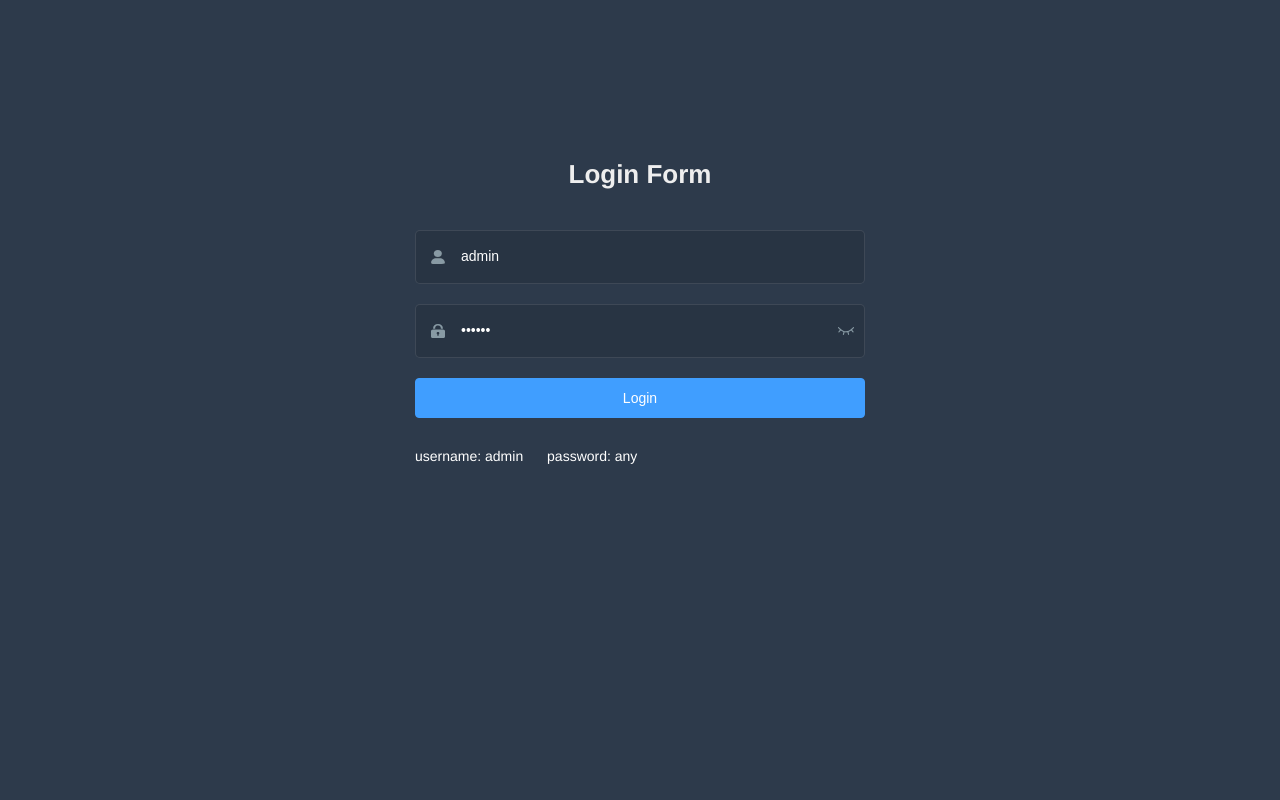
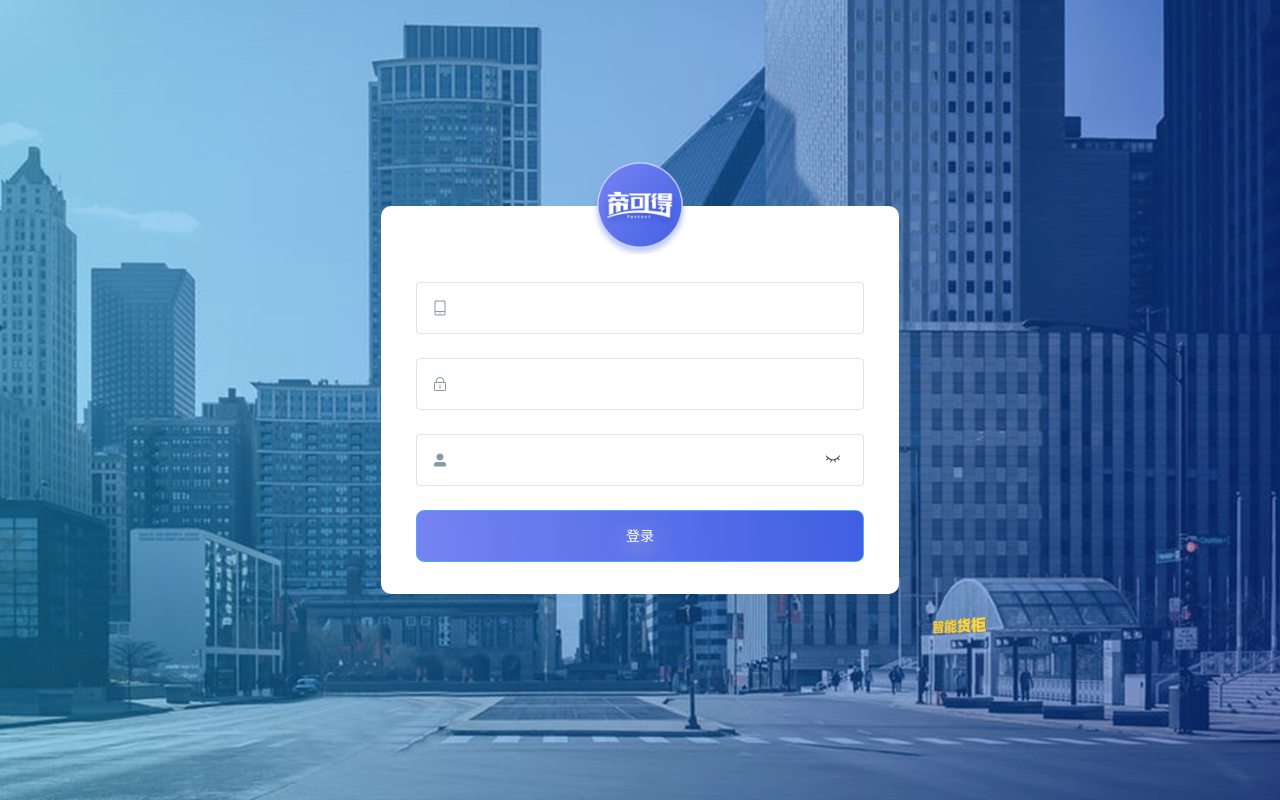
Before and after one commit to Bluexhxx/LKDprj, a Vue app: page /#/login in a window 1280 px wide. Built offline with nearby package versions, Linux system fonts and the light colour scheme.

Commit message:
feat:login结构完成

```diff
--- a/src/views/login/index.vue
+++ b/src/views/login/index.vue
@@ -1,133 +1,71 @@
 <template>
   <div class="login-container">
-    <el-form ref="loginForm" :model="loginForm" :rules="loginRules" class="login-form" auto-complete="on" label-position="left">
-
-      <div class="title-container">
-        <h3 class="title">Login Form</h3>
-      </div>
-
-      <el-form-item prop="username">
-        <span class="svg-container">
-          <svg-icon icon-class="user" />
-        </span>
-        <el-input
-          ref="username"
-          v-model="loginForm.username"
-          placeholder="Username"
-          name="username"
-          type="text"
-          tabindex="1"
-          auto-complete="on"
-        />
-      </el-form-item>
-
-      <el-form-item prop="password">
-        <span class="svg-container">
-          <svg-icon icon-class="password" />
-        </span>
-        <el-input
-          :key="passwordType"
-          ref="password"
-          v-model="loginForm.password"
-          :type="passwordType"
-          placeholder="Password"
-          name="password"
-          tabindex="2"
-          auto-complete="on"
-          @keyup.enter.native="handleLogin"
-        />
-        <span class="show-pwd" @click="showPwd">
-          <svg-icon :icon-class="passwordType === 'password' ? 'eye' : 'eye-open'" />
-        </span>
-      </el-form-item>
-
-      <el-button :loading="loading" type="primary" style="width:100%;margin-bottom:30px;" @click.native.prevent="handleLogin">Login</el-button>
-
-      <div class="tips">
-        <span style="margin-right:20px;">username: admin</span>
-        <span> password: any</span>
-      </div>
-
-    </el-form>
+    <div class="login-form">
+      <img class="diy-img" src="@/assets/common/logo.png">
+      <el-form class="loginform">
+        <el-form-item>
+          <span
+            class="svg-container el-icon-mobile-phone"
+          />
+          <el-input />
+        </el-form-item>
+        <el-form-item>
+          <span class="svg-container el-icon-lock" />
+          <el-input />
+        </el-form-item>
+        <el-form-item>
+          <span class="svg-container el-icon-user-solid" />
+          <el-input />
+          <span>
+            <svg-icon icon-class="eye" />
+          </span>
+        </el-form-item>
+        <el-button class="loginBtn" :loading="loading" type="primary" style="width:100%;margin-bottom:30px;" @click="login">登录</el-button>
+      </el-form>
+    </div>
   </div>
 </template>
 
 <script>
-import { validUsername } from '@/utils/validate'
 
 export default {
-  name: 'Login',
-  data() {
-    const validateUsername = (rule, value, callback) => {
-      if (!validUsername(value)) {
-        callback(new Error('Please enter the correct user name'))
-      } else {
-        callback()
-      }
-    }
-    const validatePassword = (rule, value, callback) => {
-      if (value.length < 6) {
-        callback(new Error('The password can not be less than 6 digits'))
-      } else {
-        callback()
-      }
-    }
-    return {
-      loginForm: {
-        username: 'admin',
-        password: '111111'
-      },
-      loginRules: {
-        username: [{ required: true, trigger: 'blur', validator: validateUsername }],
-        password: [{ required: true, trigger: 'blur', validator: validatePassword }]
-      },
-      loading: false,
-      passwordType: 'password',
-      redirect: undefined
-    }
-  },
-  watch: {
-    $route: {
-      handler: function(route) {
-        this.redirect = route.query && route.query.redirect
-      },
-      immediate: true
-    }
-  },
-  methods: {
-    showPwd() {
-      if (this.passwordType === 'password') {
-        this.passwordType = ''
-      } else {
-        this.passwordType = 'password'
-      }
-      this.$nextTick(() => {
-        this.$refs.password.focus()
-      })
-    },
-    handleLogin() {
-      this.$refs.loginForm.validate(valid => {
-        if (valid) {
-          this.loading = true
-          this.$store.dispatch('user/login', this.loginForm).then(() => {
-            this.$router.push({ path: this.redirect || '/' })
-            this.loading = false
-          }).catch(() => {
-            this.loading = false
-          })
-        } else {
-          console.log('error submit!!')
-          return false
-        }
-      })
-    }
-  }
+  name: 'Login'
 }
 </script>
 
+<style lang="scss" scoped>
+.login-container{
+  display: flex;
+  align-items: center;
+  justify-content: center;
+  .loginform{
+    width: 518px;
+    height: 388px;
+    background: #fff;
+    border-radius: 10px;
+    padding: 76px 35px 0;
+  }
+  .diy-img{
+      position: absolute;
+      width: 96px;
+      height: 96px;
+      left: 50%;
+      transform: translate(-50%,-50%);
+  }
+  .loginBtn{
+    width: 100%;
+    height: 52px;
+    background: linear-gradient(262deg,#2e50e1,#6878f0);
+    opacity: .91;
+    border-radius: 8px;
+    color: #fff;
+    text-shadow: 0 7px 22px #cfcfcf;
+  }
+}
+
+</style>
+
 <style lang="scss">
-/* 修复input 背景不协调 和光标变色 */
-/* Detail see https://github.com/PanJiaChen/vue-element-admin/pull/927 */
 
 $bg:#283443;
 $light_gray:#fff;
@@ -141,6 +79,10 @@ $cursor: #fff;
 
 /* reset element-ui css */
 .login-container {
+   background-image: url('~@/assets/common/background.png'); // 设置背景图片
+  background-position: center; // 将图片位置设置为充满整个屏幕
+  background-repeat: no-repeat;
+    background-size: cover;
   .el-input {
     display: inline-block;
     height: 47px;
@@ -164,10 +106,13 @@ $cursor: #fff;
   }
 
   .el-form-item {
-    border: 1px solid rgba(255, 255, 255, 0.1);
-    background: rgba(0, 0, 0, 0.1);
-    border-radius: 5px;
     color: #454545;
+      width: 100%;
+    height: 52px;
+    margin-bottom: 24px;
+    background: #fff;
+    border: 1px solid #e2e2e2;
+    border-radius: 4px;
   }
 }
 </style>
@@ -182,16 +127,6 @@ $light_gray:#eee;
   width: 100%;
   background-color: $bg;
   overflow: hidden;
-
-  .login-form {
-    position: relative;
-    width: 520px;
-    max-width: 100%;
-    padding: 160px 35px 0;
-    margin: 0 auto;
-    overflow: hidden;
-  }
-
   .tips {
     font-size: 14px;
     color: #fff;
@@ -209,6 +144,7 @@ $light_gray:#eee;
     color: $dark_gray;
     vertical-align: middle;
     width: 30px;
+    font-size: 16px;
     display: inline-block;
   }
 
```
Also changed, not shown: 1 other file (tests, documents, lock files or other folders).
